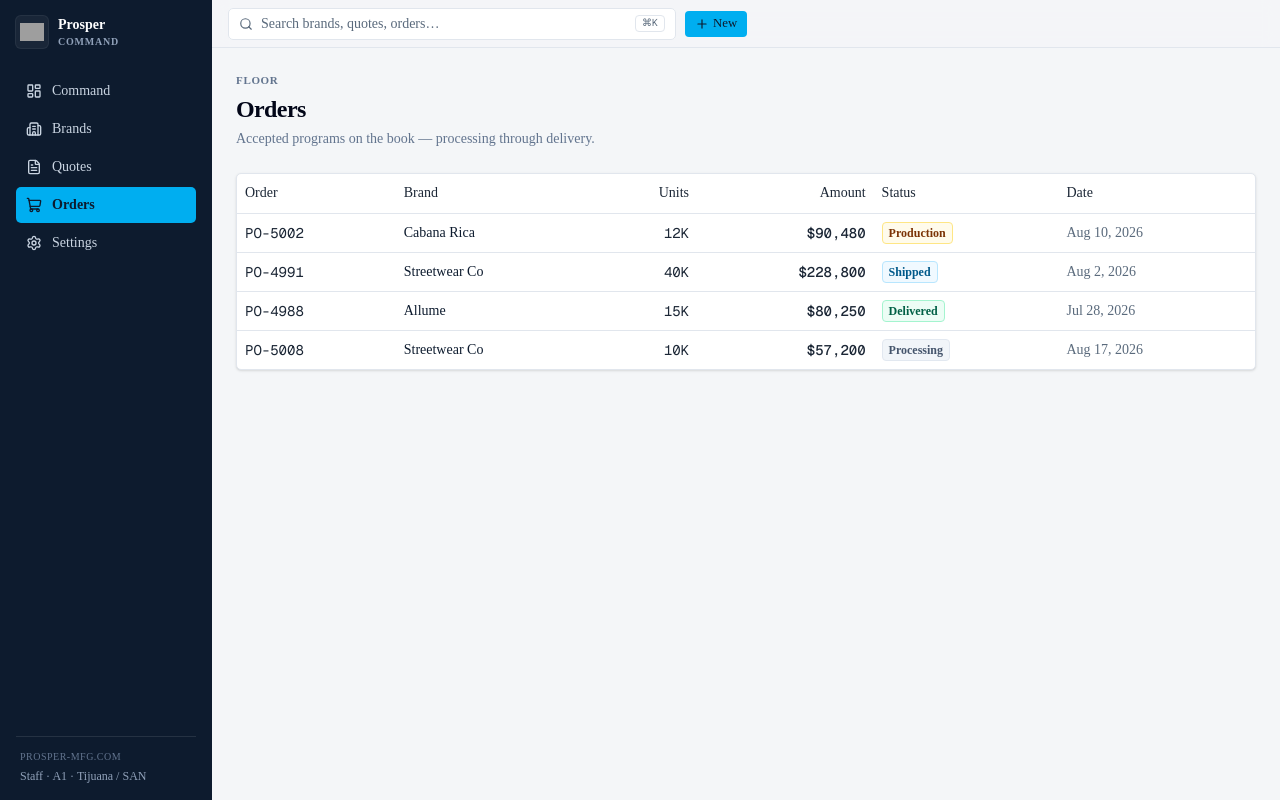
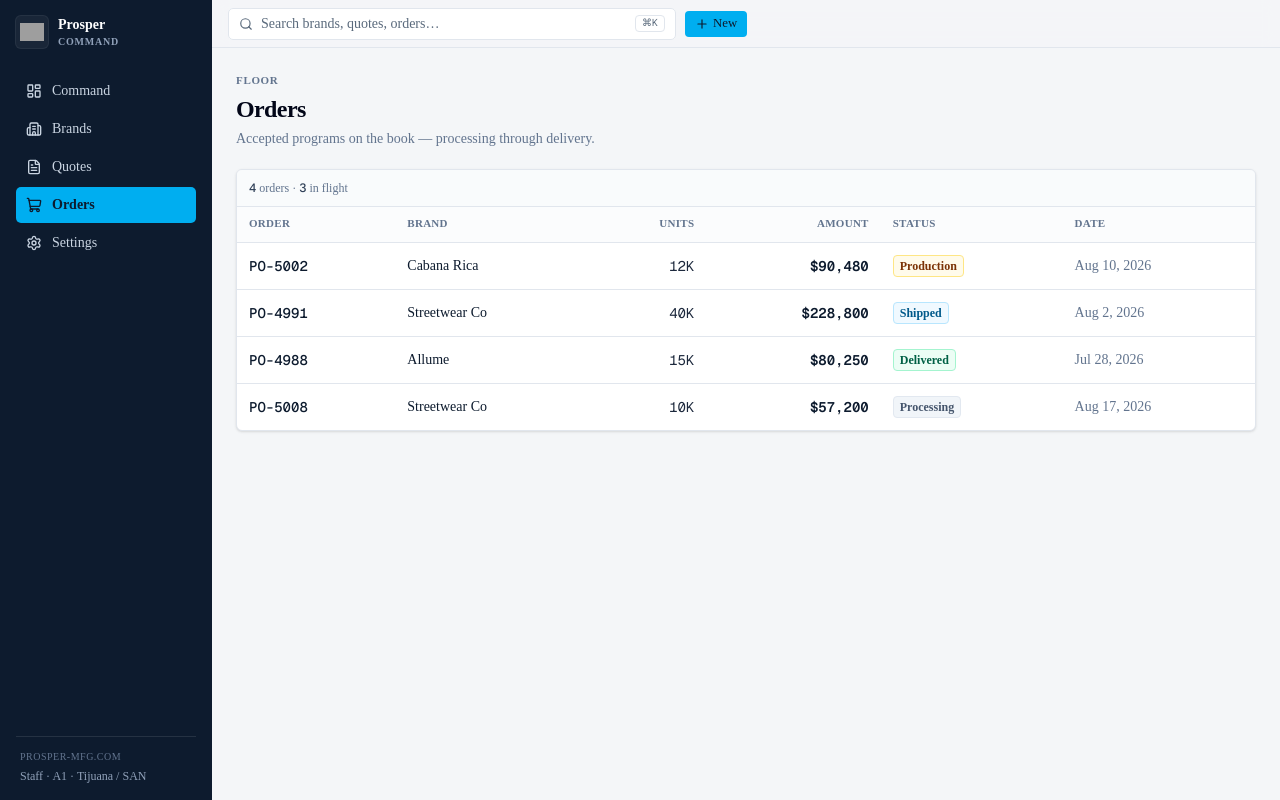
Before and after one commit to lukehoefs/prospercrm, a Next.js app: page /orders in a window 1280 px wide. Built offline with nearby package versions, Linux system fonts and the light colour scheme; grey boxes are pictures that could not be loaded.

Commit message:
Polish Orders table to match Brands density

```diff
--- a/src/app/orders/page.tsx
+++ b/src/app/orders/page.tsx
@@ -13,48 +13,78 @@ import { ORDERS } from '@/lib/data';
 import { formatCompact, formatUsd } from '@/lib/utils';
 
 export default function OrdersPage() {
+  const inFlight = ORDERS.filter(
+    (o) => o.status === 'processing' || o.status === 'production' || o.status === 'shipped',
+  ).length;
+
   return (
-    <div className="space-y-6">
+    <div className="space-y-5">
       <PageHeader
         eyebrow="Floor"
         title="Orders"
         description="Accepted programs on the book — processing through delivery."
       />
 
-      <div className="overflow-x-auto rounded-md border border-border bg-card shadow-sm">
+      <div className="overflow-hidden rounded-lg border border-border bg-card shadow-sm">
+        <div className="flex items-center justify-between border-b border-border bg-slate-50/80 px-3 py-2.5">
+          <p className="text-xs text-slate-500">
+            <span className="font-mono tabular-nums font-medium text-slate-700">{ORDERS.length}</span>{' '}
+            orders ·{' '}
+            <span className="font-mono tabular-nums font-medium text-slate-700">{inFlight}</span> in
+            flight
+          </p>
+        </div>
+
         <Table>
           <TableHeader>
-            <TableRow className="hover:bg-transparent">
-              <TableHead>Order</TableHead>
-              <TableHead>Brand</TableHead>
-              <TableHead className="text-right">Units</TableHead>
-              <TableHead className="text-right">Amount</TableHead>
-              <TableHead>Status</TableHead>
-              <TableHead>Date</TableHead>
+            <TableRow className="border-border hover:bg-transparent">
+              <TableHead className="h-9 bg-slate-50/50 px-3 text-[11px] font-semibold tracking-wide text-slate-500 uppercase">
+                Order
+              </TableHead>
+              <TableHead className="h-9 bg-slate-50/50 px-3 text-[11px] font-semibold tracking-wide text-slate-500 uppercase">
+                Brand
+              </TableHead>
+              <TableHead className="h-9 bg-slate-50/50 px-3 text-right text-[11px] font-semibold tracking-wide text-slate-500 uppercase">
+                Units
+              </TableHead>
+              <TableHead className="h-9 bg-slate-50/50 px-3 text-right text-[11px] font-semibold tracking-wide text-slate-500 uppercase">
+                Amount
+              </TableHead>
+              <TableHead className="h-9 bg-slate-50/50 px-3 text-[11px] font-semibold tracking-wide text-slate-500 uppercase">
+                Status
+              </TableHead>
+              <TableHead className="h-9 bg-slate-50/50 px-3 text-[11px] font-semibold tracking-wide text-slate-500 uppercase">
+                Date
+              </TableHead>
             </TableRow>
           </TableHeader>
           <TableBody>
             {ORDERS.map((o) => (
-              <TableRow key={o.id} className="hover:bg-slate-50">
-                <TableCell className="font-mono text-sm">{o.number}</TableCell>
-                <TableCell>
+              <TableRow
+                key={o.id}
+                className="group border-border transition-colors hover:bg-cyan/[0.04]"
+              >
+                <TableCell className="px-3 py-3 font-mono text-sm font-medium text-navy">
+                  {o.number}
+                </TableCell>
+                <TableCell className="px-3 py-3">
                   <Link
                     href={`/leads/${o.brandId}`}
-                    className="font-medium text-navy hover:text-cyan"
+                    className="text-sm font-medium text-navy group-hover:text-cyan"
                   >
                     {o.brandName}
                   </Link>
                 </TableCell>
-                <TableCell className="text-right font-mono tabular-nums">
+                <TableCell className="px-3 py-3 text-right font-mono text-sm tabular-nums text-slate-800">
                   {formatCompact(o.units)}
                 </TableCell>
-                <TableCell className="text-right font-mono tabular-nums font-medium">
+                <TableCell className="px-3 py-3 text-right font-mono text-sm font-semibold tabular-nums text-navy">
                   {formatUsd(o.amount)}
                 </TableCell>
-                <TableCell>
+                <TableCell className="px-3 py-3">
                   <StatusBadge tone={orderTone(o.status)}>{orderLabel(o.status)}</StatusBadge>
                 </TableCell>
-                <TableCell className="text-muted-foreground">{o.date}</TableCell>
+                <TableCell className="px-3 py-3 text-sm text-slate-500">{o.date}</TableCell>
               </TableRow>
             ))}
           </TableBody>
```
